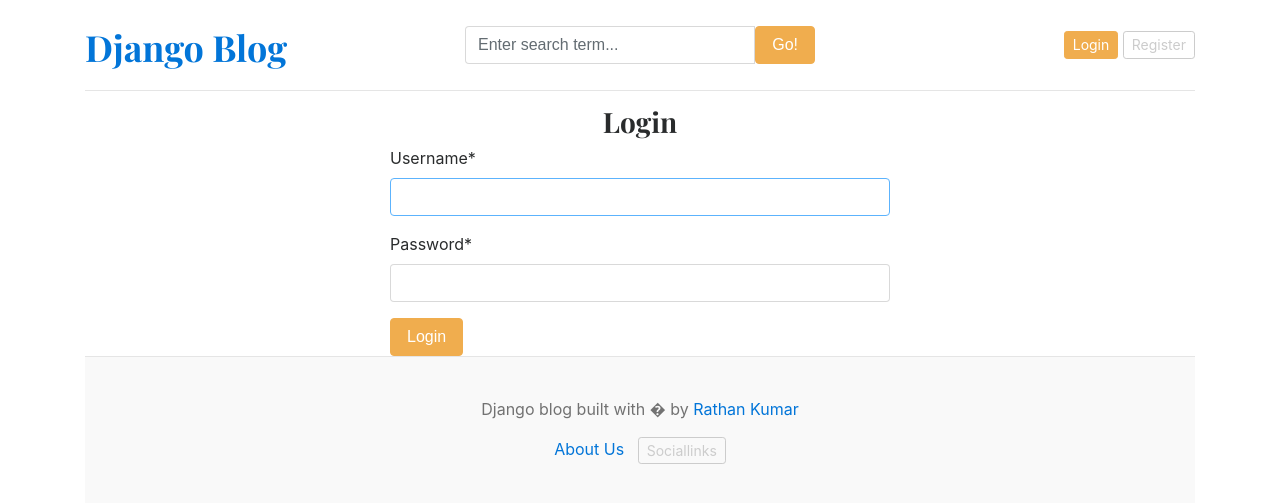
After one commit to sandarbhkapur/Django-Learning, a Django app: page /blogs/login/ in a window 1280 px wide. The commit adds this page. Shown: the top 503 px of the page. Run offline with Django 5.2, Linux system fonts and the light colour scheme; data that the repository does not hold is empty; some libraries are stand-ins or nearby versions.

Commit message:
registration and login

```diff
--- a/blog_main/settings.py
+++ b/blog_main/settings.py
@@ -38,6 +38,8 @@ INSTALLED_APPS = [
     "django.contrib.messages",
     "django.contrib.staticfiles",
     "blogs",
+    "crispy_forms",
+    "crispy_bootstrap4",
 ]
 
 MIDDLEWARE = [
@@ -124,3 +126,6 @@ STATICFILES_DIRS =[
 
 MEDIA_URL ='/media/'
 MEDIA_ROOT =BASE_DIR /'media'
+
+
+CRISPY_TEMPLATE_PACK = 'bootstrap4'
--- a/blog_main/urls.py
+++ b/blog_main/urls.py
@@ -33,6 +33,9 @@ urlpatterns = [
     path('',views.home, name='social'),
     path('about/', views.about, name='about'),
     path('category/', include('blogs.urls')),
+    path('register/', views.register, name='register'),
+    path('blogs/login/',views.login, name='login'),
+    path('blogs/logout/',views.logout, name='logout'),
     path('<slug:slug>/', BlogsView.blogs, name='blogs'),
     # search endpoint
     path('blogs/search/',BlogsView.search, name='search'),
--- a/blog_main/views.py
+++ b/blog_main/views.py
@@ -1,12 +1,17 @@
 
 from multiprocessing import context
 from pyexpat import features
+from telnetlib import AUTHENTICATION
 from unicodedata import category
-from django.shortcuts import render
+from django.shortcuts import render, redirect
+# from blog.blog_main.forms import RegistrationForm
 from blogs.models import Blog
 from blogs.models import Category
 from blogs.models import About
 from blogs.models import SocalLink
+from .forms import RegistrationForm
+from django.contrib.auth.forms import AuthenticationForm
+from django.contrib import auth
 
 
 
@@ -36,3 +41,47 @@ def about(request):
     }
 
     return render(request, 'about.html', context)
+
+
+
+
+def register(request):
+
+    if request.method == 'POST':
+        form = RegistrationForm(request.POST)
+        if form.is_valid():
+            form.save()
+            return redirect('register')
+        else:
+            print(form.errors)
+    else:
+        form = RegistrationForm()
+
+    context={
+        'form': form
+    }
+    return render(request, 'register.html',context)
+
+
+
+def login(request):
+    if request.method == 'POST':
+        form = AuthenticationForm(request, request.POST)
+        if form.is_valid():
+            username = form.cleaned_data['username']
+            password = form.cleaned_data['password']
+
+            user = auth.authenticate(username=username, password=password)
+            if user is not None:
+                auth.login(request, user)
+                return redirect('home')
+    form = AuthenticationForm()
+    context={
+        'form': form
+    }
+    return render(request, 'login.html',context)
+
+
+def logout(request):
+    auth.logout(request)
+    return redirect('home')
--- a/templates/base.html
+++ b/templates/base.html
@@ -31,8 +31,13 @@
 
           </div>
           <div class="col-4 d-flex justify-content-end align-items-center">
-            <a class="btn btn-sm btn-warning" href="#">Login</a> &nbsp;
-            <a class="btn btn-sm btn-outline-secondary" href="#">Singup</a>
+            {% if not user.is_authenticated %}
+            <a class="btn btn-sm btn-warning" href="{% url 'login' %}">Login</a> &nbsp;
+            <a class="btn btn-sm btn-outline-secondary" href="{% url 'register' %}">Register</a>
+            {% else %}
+            <span>{{user}}</span>&nbsp;
+            <a class="btn btn-sm btn-warning" href="{% url 'logout' %}">Log out</a>
+            {% endif %}
           </div>
         </div>
       </header>
--- /dev/null
+++ b/templates/login.html
@@ -0,0 +1,21 @@
+{% extends 'base.html' %}
+
+{% block content %}
+{% load crispy_forms_tags %}
+<h3 class="text-center">Login</h3>
+
+<form action="{% url 'login' %}" method="POST" style="width:500px; margin:auto;">
+
+    {% csrf_token %}
+
+    {{ form | crispy }}
+
+    <button type="submit" class="btn btn-warning">Login</button>
+
+
+</form>
+
+
+
+
+{% endblock %}
```
Also changed, not shown: blog_main/forms.py (added, +8 -0 lines), templates/register.html (added, +20 -0 lines).
